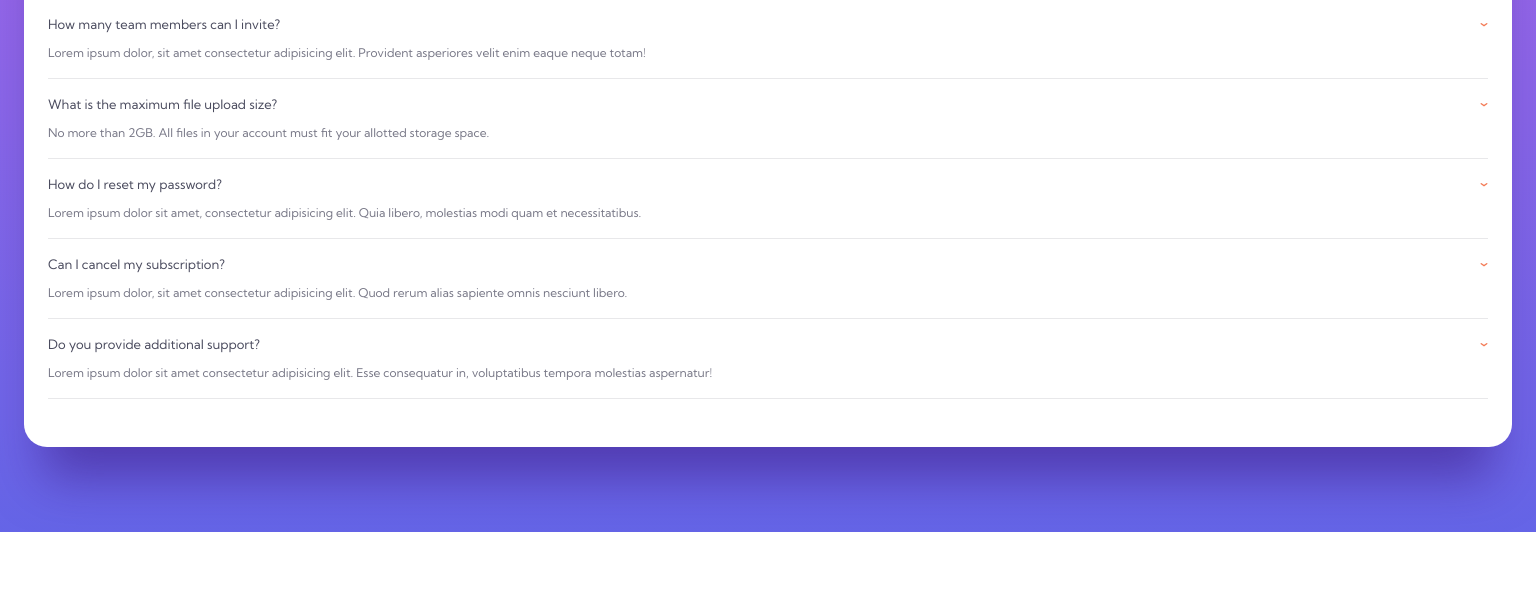
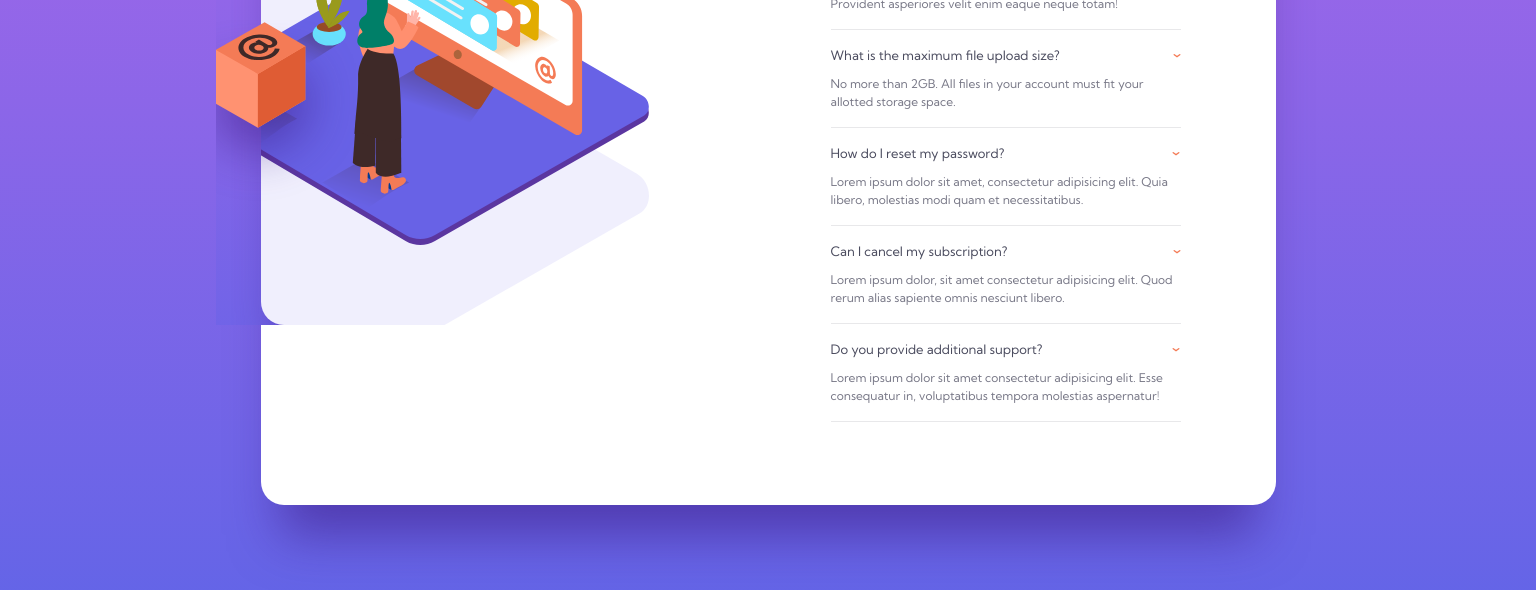
Before and after one commit to maria-luiza-rodrigues-ti/faq-accordion-card-main, a plain HTML site: page index.html in a window 1536 px wide. Shown: the part 332-922 px from the top of the page. Before the commit the page ends 864 px from the top, so only its background shows below. Drawn offline with Linux system fonts and the light colour scheme.

Commit message:
feat: finishing desktop stylization

```diff
--- a/css/components/accordion.css
+++ b/css/components/accordion.css
@@ -1,3 +1,7 @@
+.accordion_container {
+  max-width: 350px;
+}
+
 .accordion_title {
   text-align: center;
   color: var(--dark-blue);
--- a/css/components/card.css
+++ b/css/components/card.css
@@ -5,4 +5,16 @@
 
   padding: 132px 24px 48px;
   position: relative;
+  max-width: 920px;
+  margin: 0 auto;
 }
+
+@media (min-width: 1440px) {
+  .card {
+    display: flex;
+    flex-direction: row;
+    justify-content: flex-end;
+    gap: 87px;
+    padding: 65px 95px 83px 0;
+  }
+}
--- a/css/components/image.css
+++ b/css/components/image.css
@@ -3,3 +3,27 @@
   top: -108px;
   left: 17px;
 }
+
+.image_desktop {
+  display: none;
+}
+
+.image_mobile {
+  display: block;
+}
+
+@media (min-width: 1440px) {
+  .image_container {
+    position: absolute;
+    top: 0;
+    left: -45px;
+  }
+
+  .image_desktop {
+    display: block;
+  }
+
+  .image_mobile {
+    display: none;
+  }
+}
--- a/index.html
+++ b/index.html
@@ -15,7 +15,10 @@
 <body>
   <main>
     <section class="card">
-      <div class="image_container"><img src="assets/images/illustration-mobile.svg" alt="Imagem FAQ"></div>
+      <div class="image_container"><img src="assets/images/illustration-mobile.svg" alt="Imagem FAQ"
+          class="image_mobile" /><img src="assets/images/illustration-desktop.svg" alt="Imagem FAQ"
+          class="image_desktop" />
+      </div>
 
       <div class="accordion_container">
         <h1 class="accordion_title">FAQ</h1>
@@ -70,6 +73,7 @@
     </section>
 
   </main>
+  <script src="./js/script.js"></script>
 </body>
 
 </html>
```
Also changed, not shown: assets/images/illustration-desktop.svg (added).
